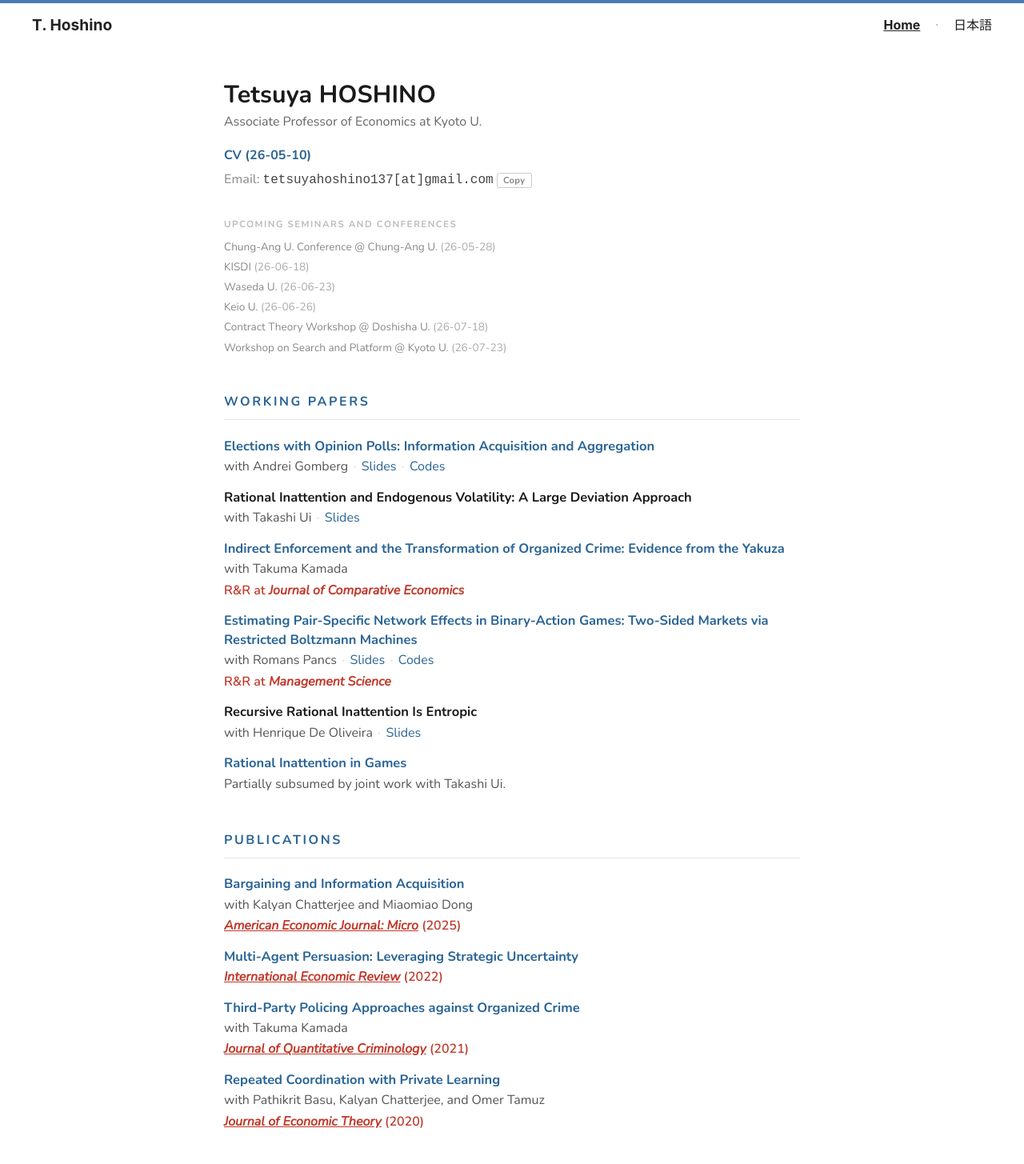
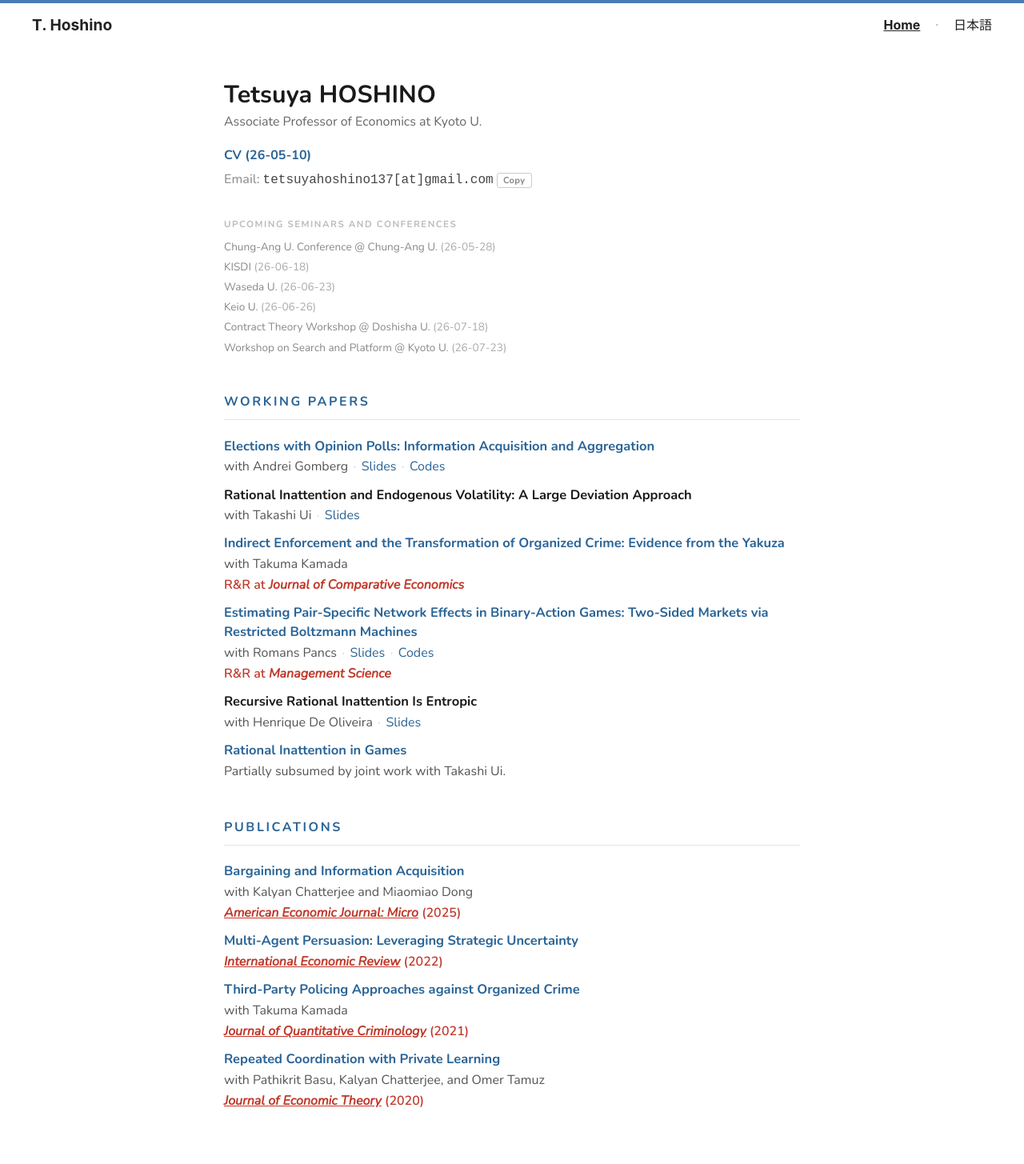
Before and after one commit to tetsuyahoshino137/tetsuyahoshino137.github.io, a Jekyll site: the page built from index.md, in a window 1280 px wide. Shown: the whole page at 80% size. Built offline with Jekyll 4.4.1, drawn with Linux system fonts in a browser that asks for light colours; after the commit the page ends 1430 px from its top, so only the background shows below that.

Commit message:
Reduce margin-bottom for paper list items

```diff
--- a/assets/css/main.css
+++ b/assets/css/main.css
@@ -103,7 +103,7 @@
 
 /* ===== 論文リスト（index） ===== */
 .hp-scope .paper-list { list-style: none; }
-.hp-scope .paper-list > li { margin-bottom: 0.8rem; }
+.hp-scope .paper-list > li { margin-bottom: 0.6rem; }
 .hp-scope .paper-list > li:last-child { margin-bottom: 0; }
 .hp-scope .paper-title { font-weight: 700; color: var(--color-heading); line-height: 1.45; margin-bottom: 0.1rem; }
 .hp-scope .paper-title a {
```
